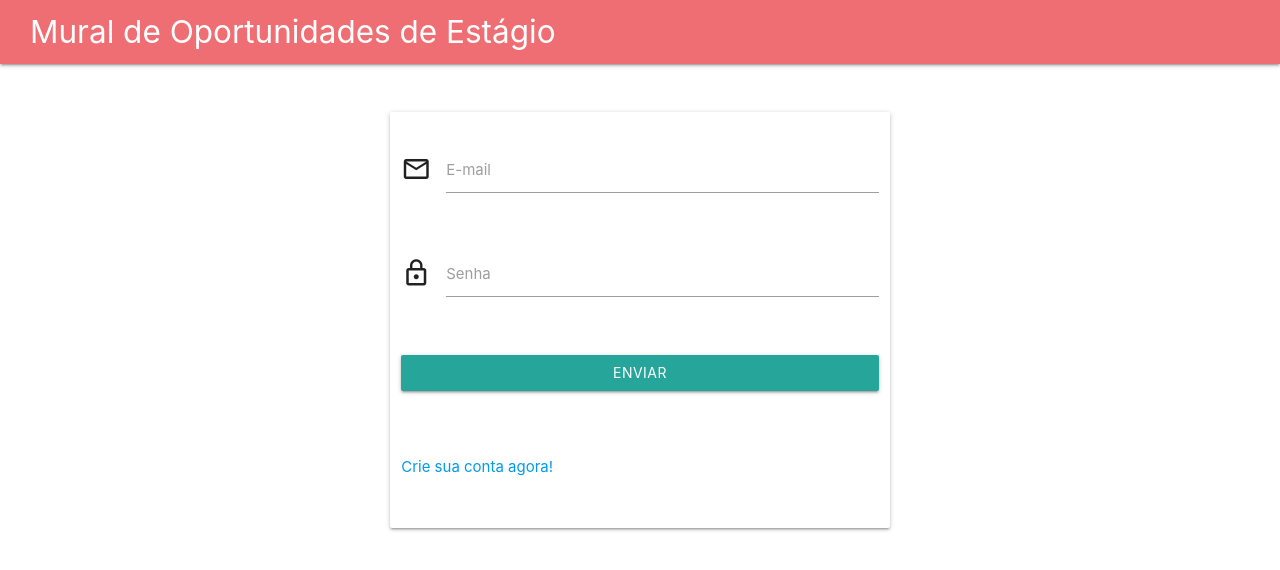
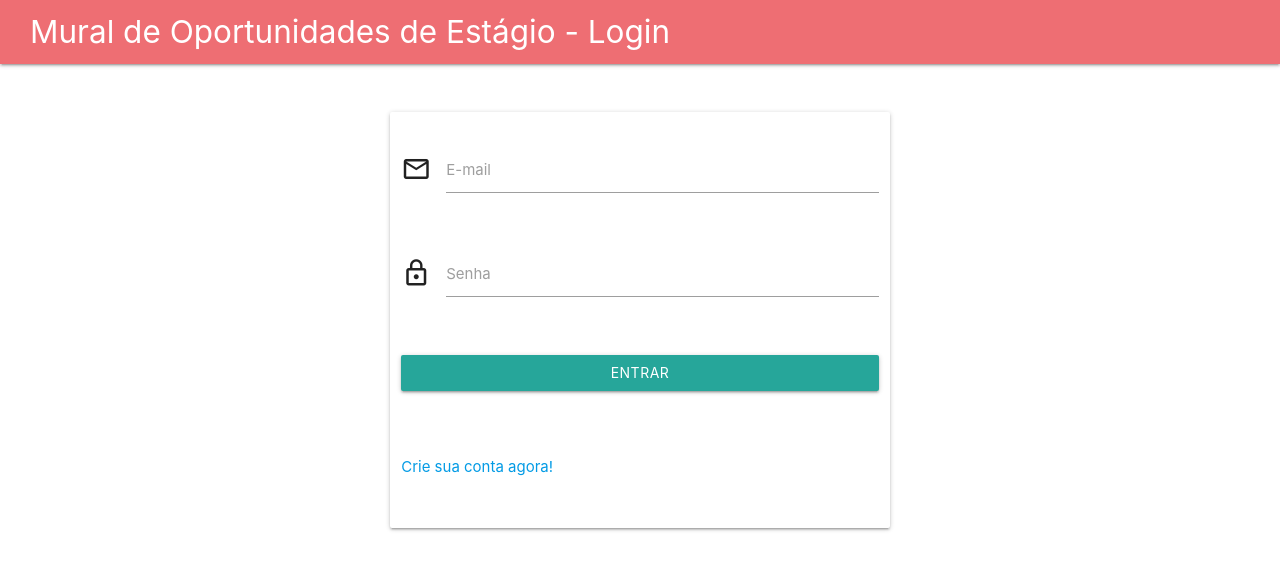
Before and after one commit to guilhermefaleiros/projeto-moe, a CodeIgniter app: page /database/users/login in a window 1280 px wide. Shown: the top 570 px of the page. Run offline with CodeIgniter, Linux system fonts and the light colour scheme.

```diff
--- a/application/views/pages/login.php
+++ b/application/views/pages/login.php
@@ -18,7 +18,7 @@
 <body>
     <nav>
         <div class="nav-wrapper">
-        <a style="margin-left: 30px;" href="#" class="brand-logo">Mural de Oportunidades de Estágio</a>
+        <a style="margin-left: 30px;" href="#" class="brand-logo">Mural de Oportunidades de Estágio - Login</a>
         </div>
     </nav>
     <div id="login-page" class="row">
@@ -43,7 +43,7 @@
                 </div>
                 <div class="row">
                     <div class="input-field col s12">
-                        <button style="width: 100%;" class="btn waves-effect waves-light removable" type="submit" name="action">Enviar
+                        <button style="width: 100%;" class="btn waves-effect waves-light removable" type="submit" name="action">Entrar
                     </button>
                     </div>
 
--- a/assets/css/register.css
+++ b/assets/css/register.css
@@ -2,7 +2,3 @@
 	width: 500px;
 	margin-top: 40px;
 }
-
-/* body {
-	background-color: #2bbbad;
-} */
```
